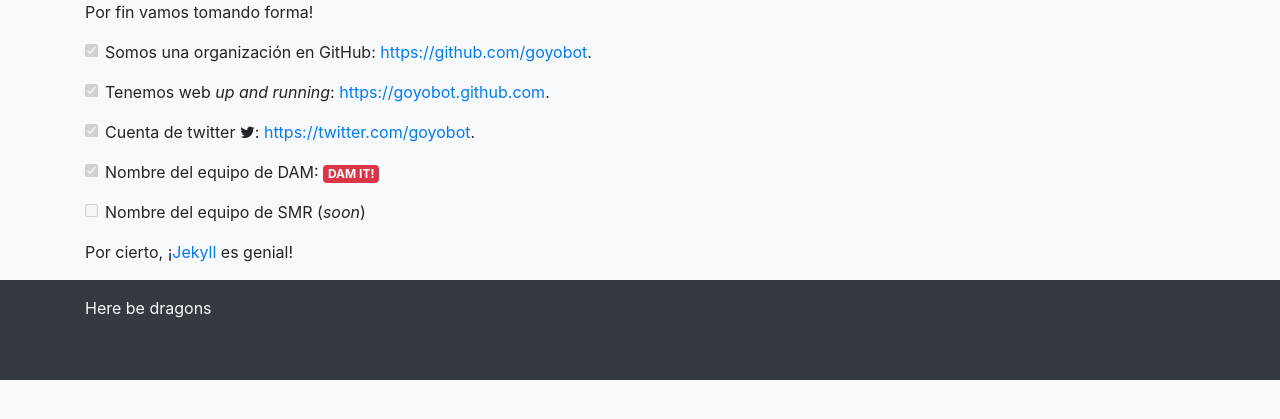
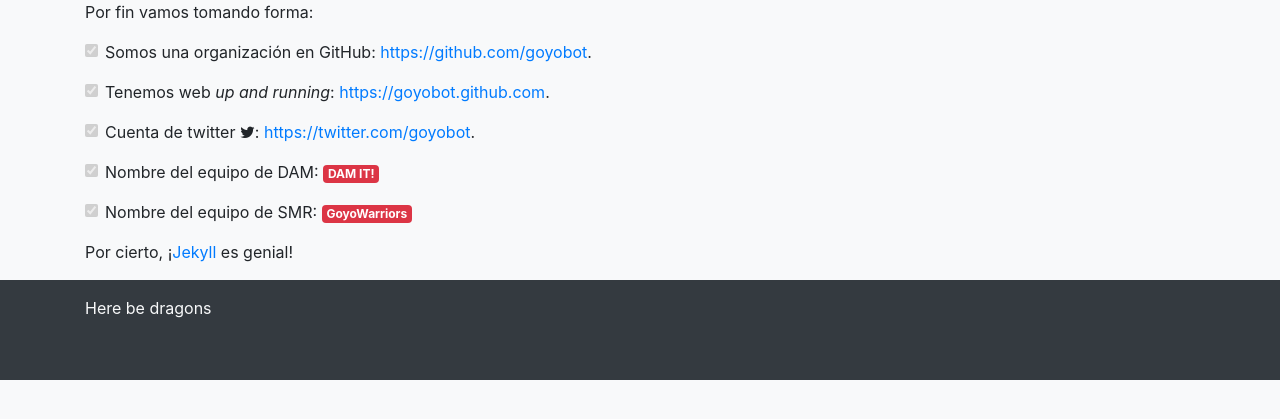
Before and after one commit to GoyoBot/goyobot.github.io, a Jekyll site: the page built from _posts/2018-01-10-Comenzamos.md, in a window 1280 px wide. Shown: the top 419 px of the page. Built offline with Jekyll 4.4.1, drawn with Linux system fonts in a browser that asks for light colours; nearby versions of some CDN libraries.

Commit message:
Update first post

```diff
--- a/_posts/2018-01-10-Comenzamos.md
+++ b/_posts/2018-01-10-Comenzamos.md
@@ -5,7 +5,7 @@
 date: 2018-01-17
 ---
 
-Por fin vamos tomando forma!
+Por fin vamos tomando forma:
 
 <label class="form-check-label">
     <input class="form-check-input" type="checkbox" checked="checked" disabled>
@@ -22,15 +22,14 @@
     Cuenta de twitter <i class="fa fa-twitter"></i>: <https://twitter.com/goyobot>.
 </label>
 
-{% assign team = site.data.teams | where: 'id', 'dam' %}
 <label class="form-check-label">
     <input class="form-check-input" type="checkbox" checked="checked" disabled>
-    Nombre del equipo de DAM: [{{ team[0].name }}]({{ site.basename}}/{{ team[0].page }}){:.badge .badge-danger}
+    Nombre del equipo de DAM: **DAM IT!**{:.badge .badge-danger}
 </label>
 
 <label class="form-check-label">
-    <input class="form-check-input" type="checkbox" disabled>
-    Nombre del equipo de SMR (*soon*)
+    <input class="form-check-input" type="checkbox" checked="checked" disabled>
+    Nombre del equipo de SMR: **GoyoWarriors**{:.badge .badge-danger}
 </label>
 
 Por cierto, ¡[Jekyll](https://jekyllrb.com) es genial!
```
